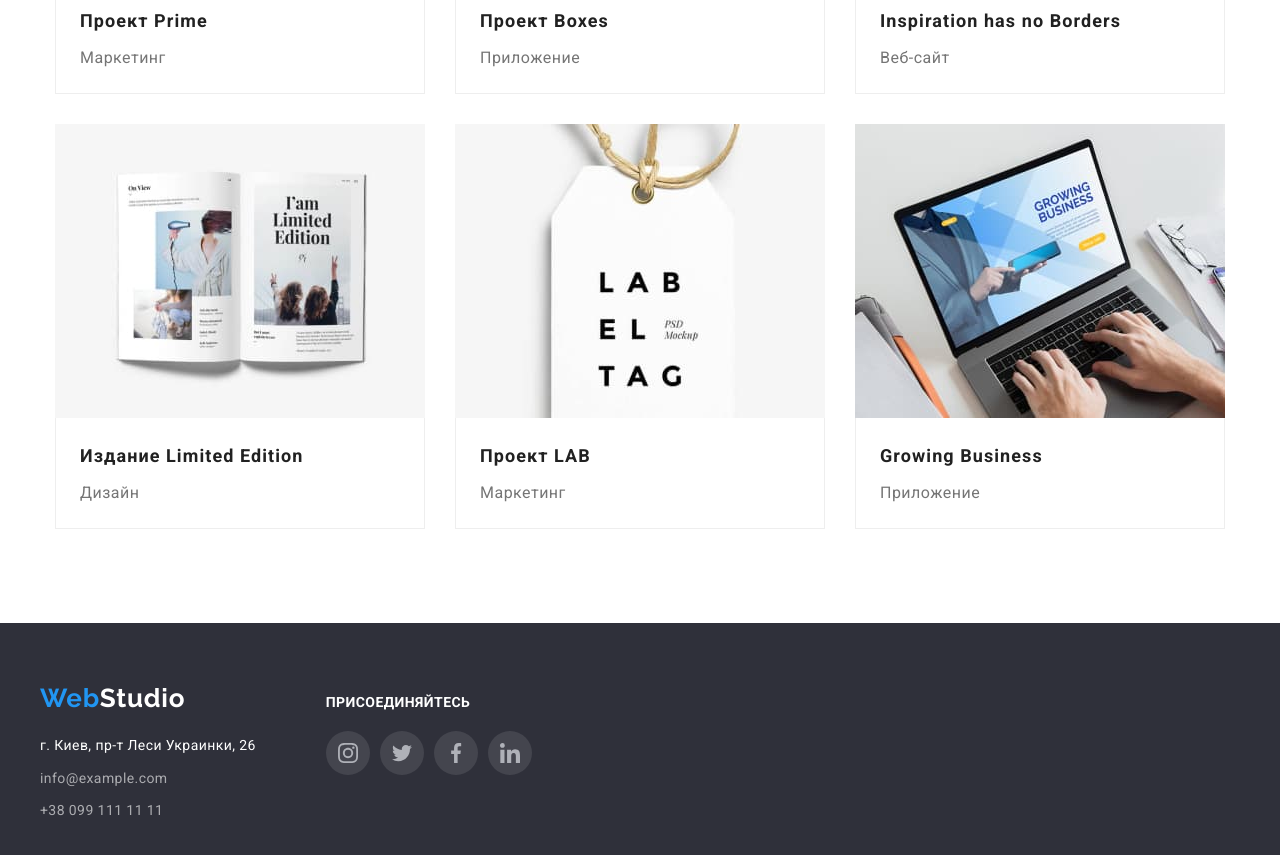
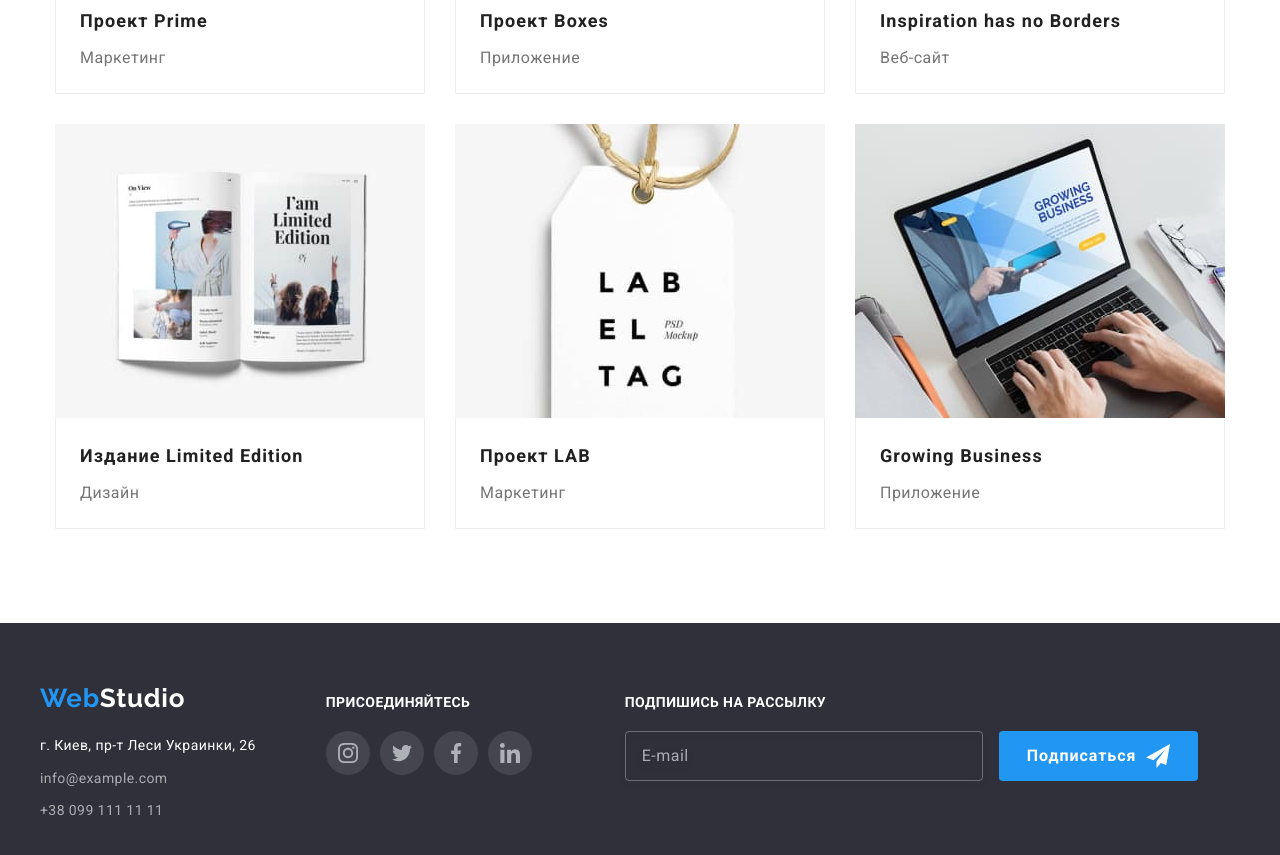
Before and after one commit to AndreyLytvynov/goit-markup-hw-06, a plain HTML site: page portfolio.html in a window 1280 px wide. Shown: the part 1009-1864 px from the top of the page. Drawn offline with nearby package versions, Linux system fonts and the light colour scheme.

Commit message:
В Портфолио добафлена форма в футер

```diff
--- a/portfolio.html
+++ b/portfolio.html
@@ -257,6 +257,15 @@
             </li>
           </ul>
         </div>
+        <form class="form-footer">
+          <h3 class="title-link">Подпишись на рассылку</h3>
+          <label class="">
+            <input class="field-footer" type="mail" name="mail-footer" placeholder="E-mail" />
+            <button class="button-footer button" type="button">
+              <span class="text-button">Подписаться</span>
+            </button>
+          </label>
+        </form>
       </div>
     </footer>
   </body>
```
